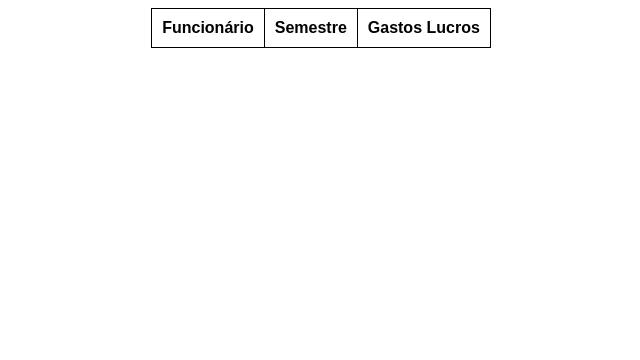
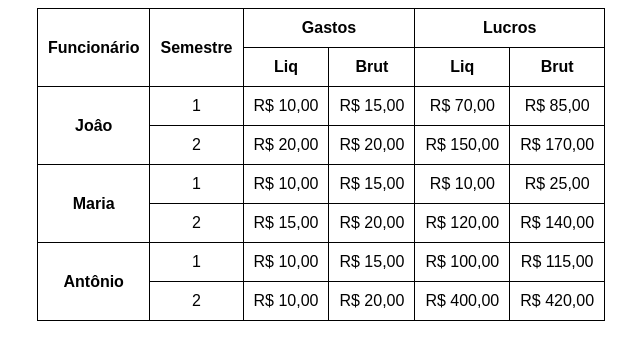
Before and after one commit to AncelmoViana/html5-css, a plain HTML site: page treinando-criacao-de-tabelas/tabela007.html in a window 1280 px wide. Shown: the whole page, without its empty margins (319-959 px from the left). Drawn offline with Linux system fonts and the light colour scheme.

Commit message:
Update tabela007.html

```diff
--- a/treinando-criacao-de-tabelas/tabela007.html
+++ b/treinando-criacao-de-tabelas/tabela007.html
@@ -10,6 +10,7 @@
             font-family: Arial, Helvetica, sans-serif;
             margin: auto;
             border-collapse: collapse;
+            text-align: center;
         }
         th, td{
             border: 1px solid black;
@@ -21,9 +22,37 @@
     <table>
         <thead>
             <tr>
-                <th>Funcionário</th> <th>Semestre</th> <th>Gastos Lucros</th>
+                <th rowspan="2" scope="col">Funcionário</th> <th rowspan="2" scope="col">Semestre</th> <th colspan="2" scope="colgroup">Gastos</th> <th colspan="2" scope="colgroup">Lucros</th>
+            </tr>
+            <tr>
+                <th scope="col">Liq</th> <th scope="col">Brut</th> <th scope="col">Liq</th> <th scope="col">Brut</th>
             </tr>
         </thead>
+
+        <tbody>
+            <tr>
+                <th rowspan="2" scope="rowgroup">Joâo</th> <td>1</td> <td>R$ 10,00</td>  <td>R$ 15,00</td> <td>R$ 70,00</td> <td>R$ 85,00</td>
+            </tr>
+
+            <tr>
+                <td>2</td> <td>R$ 20,00</td> <td>R$ 20,00</td> <td>R$ 150,00</td><td> R$ 170,00</td>
+            </tr>
+
+            <tr>
+                <th rowspan="2" scope="rowgroup">Maria</th> <td>1</td> <td>R$ 10,00</td>  <td>R$ 15,00</td> <td>R$ 10,00</td> <td>R$ 25,00</td>
+            </tr>
+
+            <tr>
+                <td>2</td> <td>R$ 15,00</td> <td>R$ 20,00</td>  <td>R$ 120,00</td> <td>R$ 140,00</td>
+            </tr>
+
+            <tr>
+                <th rowspan="2" scope="rowgroup">Antônio</th> <td>1</td> <td>R$ 10,00</td>  <td>R$ 15,00</td>  <td>R$ 100,00</td> <td>R$ 115,00</td>
+            </tr>
+            <tr>
+                <td>2</td> <td>R$ 10,00 </td> <td>R$ 20,00</td> <td>R$ 400,00</td> <td>R$ 420,00</td>
+            </tr>
+        </tbody>
     </table>
 
 </body>
```
